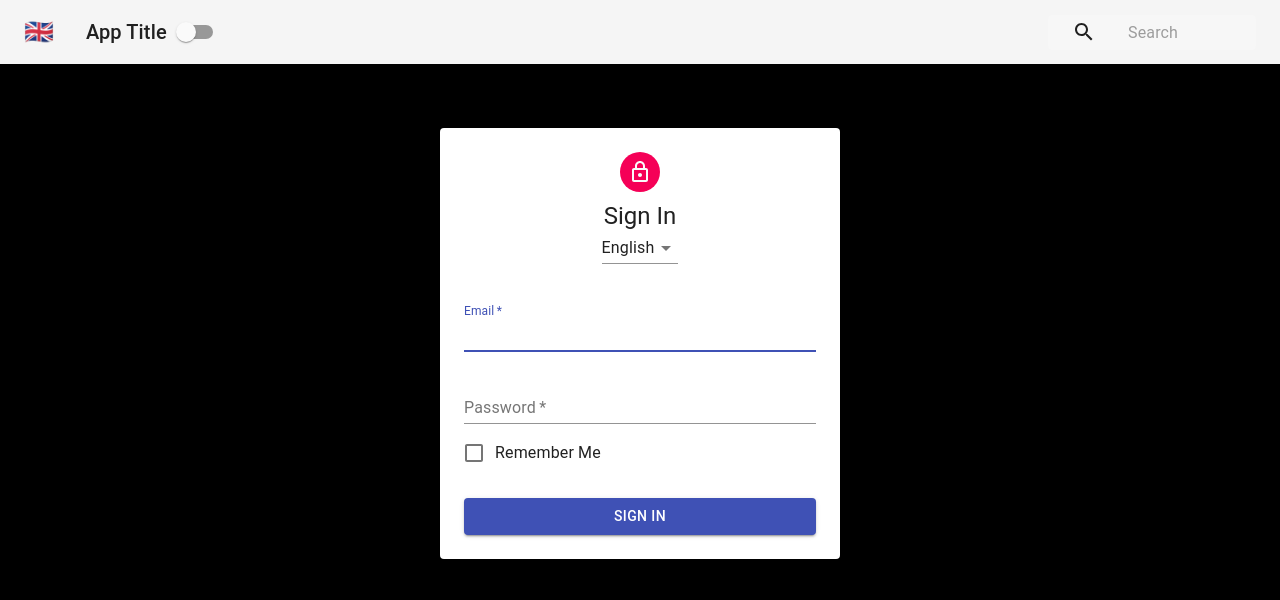
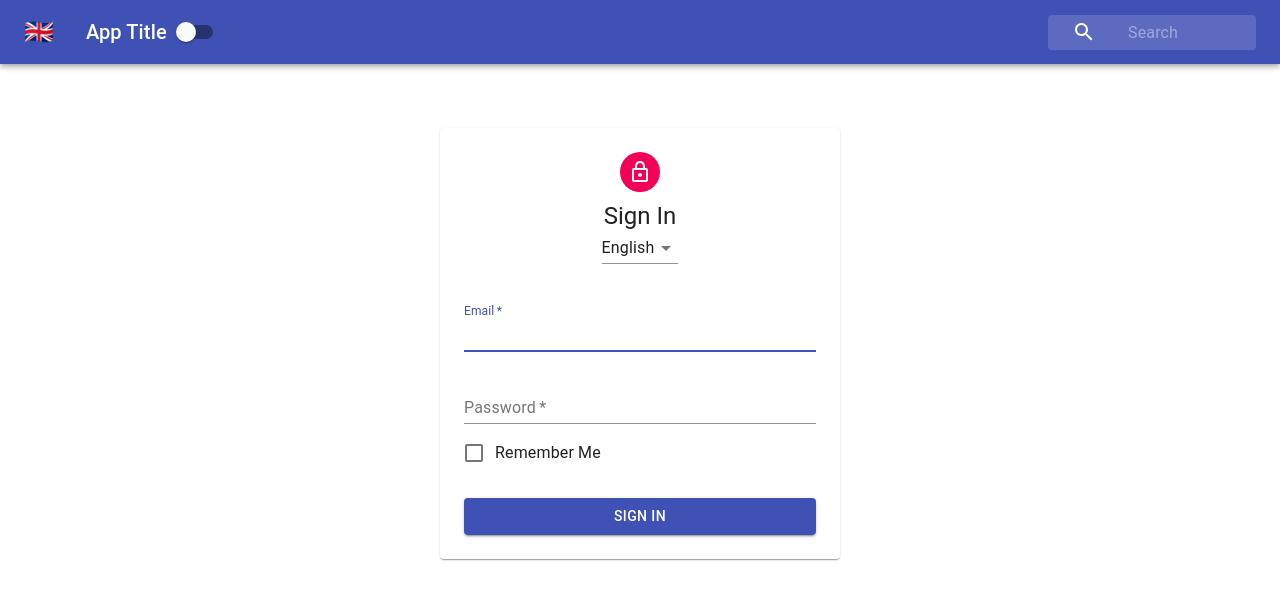
Before and after one commit to rafiurrafi/react-bootcamp, a React (Create React App) app: page / in a window 1280 px wide. Shown: the top 600 px of the page. Built offline with nearby package versions, Linux system fonts and the light colour scheme.

Commit message:
refactor themecontext using hooks

```diff
--- a/src/contexts/ThemeContext.jsx
+++ b/src/contexts/ThemeContext.jsx
@@ -1,27 +1,18 @@
-import React, { createContext, Component } from "react";
+import React, { createContext, Component, useState } from "react";
 
 export const ThemeContext = createContext();
-
-class ThemeProvider extends Component {
-  constructor(props) {
-    super(props);
-    this.state = {
-      isDarkMode: true,
+const ThemeProvider = (props) => {
+  const [isDarkMode, setIsDarkMode] = useState(false);
+  const handleThemeChange = () => {
+    setIsDarkMode(!isDarkMode);
   };
-    this.handleThemeChange = this.handleThemeChange.bind(this);
-  }
-  handleThemeChange() {
-    this.setState({ isDarkMode: !this.state.isDarkMode });
-  }
-  render() {
   return (
     <ThemeContext.Provider
-        value={{ ...this.state, onThemeChange: this.handleThemeChange }}
+      value={{ isDarkMode, onThemeChange: handleThemeChange }}
     >
-        {this.props.children}
+      {props.children}
     </ThemeContext.Provider>
   );
-  }
-}
+};
 
 export default ThemeProvider;
```
Lines whose indentation alone changed are shown as unchanged.
